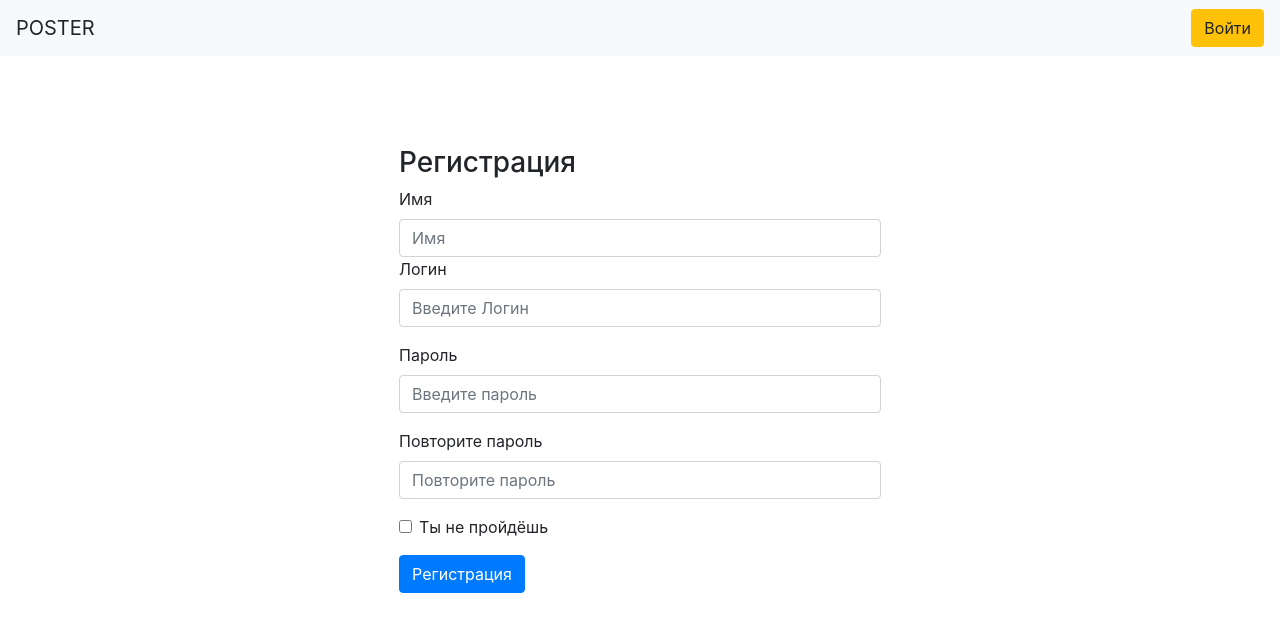
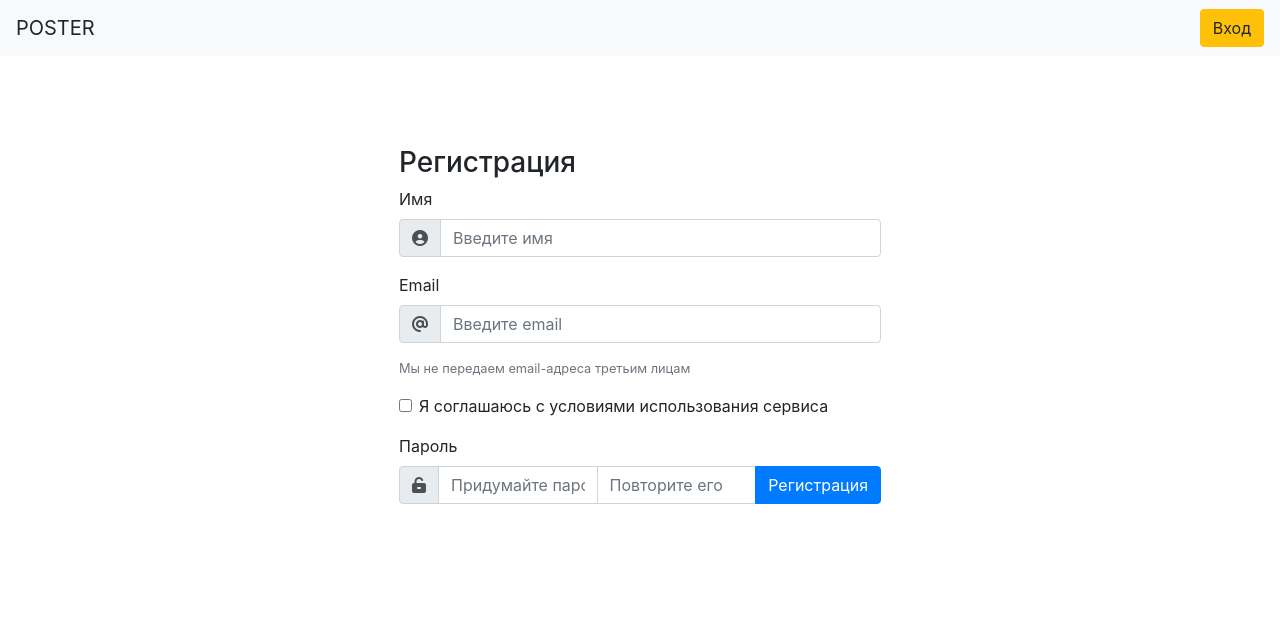
Before and after one commit to VladislavMilev/soft_twitter, a Flask app: page /register/ in a window 1280 px wide. Shown: the top 632 px of the page. Run offline with Flask 2, Linux system fonts and the light colour scheme; some libraries are stand-ins or nearby versions.

Commit message:
add validation in login & register form

```diff
--- a/src/router.py
+++ b/src/router.py
@@ -215,7 +215,7 @@ def register():
     if 'user_id' in session:
         return redirect(url_for('posts'))
     else:
-        title = 'Войти'
+        title = 'Вход'
         link = '/login'
         return render_template('pages/register.html', title=title, link=link)
 
--- a/src/templates/pages/index.html
+++ b/src/templates/pages/index.html
@@ -6,8 +6,8 @@
 
 
 {% block body %}
+
 <div class="container" style="margin-top:5%">
-        <h4>Главная</h4><br>
     {% for message in messages %}
     <br>
     <div class="card cardstyle bg-light">
--- a/src/templates/pages/register.html
+++ b/src/templates/pages/register.html
@@ -16,31 +16,45 @@
     <form action="/check_register" method="post">
         <div class="form-group">
             <label for="name">Имя</label>
-            <input type="text" name="name" class="form-control" placeholder="Имя">
-            {#
-            <small id="emailHelp" class="form-text text-muted"></small>
-            #}
+            <div class="input-group mb-3">
+                <div class="input-group-prepend">
+                    <span class="input-group-text" id="basic-addon1"><i class="fas fa-user-circle"></i></span>
+                </div>
+                <input type="text" name="login" required="true" class="form-control" placeholder="Введите имя" aria-label="Name"
+                       aria-describedby="basic-addon1">
+            </div>
 
-            <label for="login">Логин</label>
-            <input type="text" name="login" class="form-control" placeholder="Введите Логин">
-            {#
-            <small class="form-text text-muted">We'll never share your email with anyone else.</small>
-            #}
+            <label for="login">Email</label>
+
+            <div class="input-group mb-3">
+                <div class="input-group-prepend">
+                    <span class="input-group-text" id="basic-addon2"><i class="fas fa-at"></i></span>
+                </div>
+                <input type="email" name="login" required="true" class="form-control" placeholder="Введите email" aria-label="Login"
+                       aria-describedby="basic-addon2">
+            </div>
+            <small class="form-text text-muted">Мы не передаем email-адреса третьим лицам</small>
         </div>
-        <div class="form-group">
-            <label for="password_one">Пароль</label>
-            <input type="password" name="password_one" class="form-control" placeholder="Введите пароль">
-        </div>
-        <div class="form-group">
-            <label for="password_two">Повторите пароль</label>
-            <input type="password" name="password_two" class="form-control" placeholder="Повторите пароль">
 
-        </div>
         <div class="form-group form-check">
             <input type="checkbox" required="true" class="form-check-input">
-            <label class="form-check-label" for="exampleCheck1">Ты не пройдёшь</label>
+            <label class="form-check-label" for="exampleCheck1">Я соглашаюсь с условиями использования сервиса</label>
         </div>
-        <button type="submit" class="btn btn-primary">Регистрация</button>
+
+        <label for="password_one">Пароль</label>
+        <div class="input-group">
+            <div class="input-group-prepend">
+                <span class="input-group-text"><i class="fas fa-unlock-alt"></i></span>
+            </div>
+            <input type="password" name="password_one" required="true" class="form-control" placeholder="Придумайте пароль">
+            <input type="password" name="password_two" required="true" class="form-control" placeholder="Повторите его">
+            <div class="input-group-append">
+                <button class="btn btn-primary" type="submit" id="button-addon2">Регистрация</button>
+            </div>
+        </div>
+
+
+
     </form>
 
 </div>
```
Also changed, not shown: src/templates/pages/login.html (+18 -6 lines), src/static/css/main.css (line endings or trailing spaces), src/static/js/main.js (added). Lines whose indentation alone changed are shown as unchanged.
